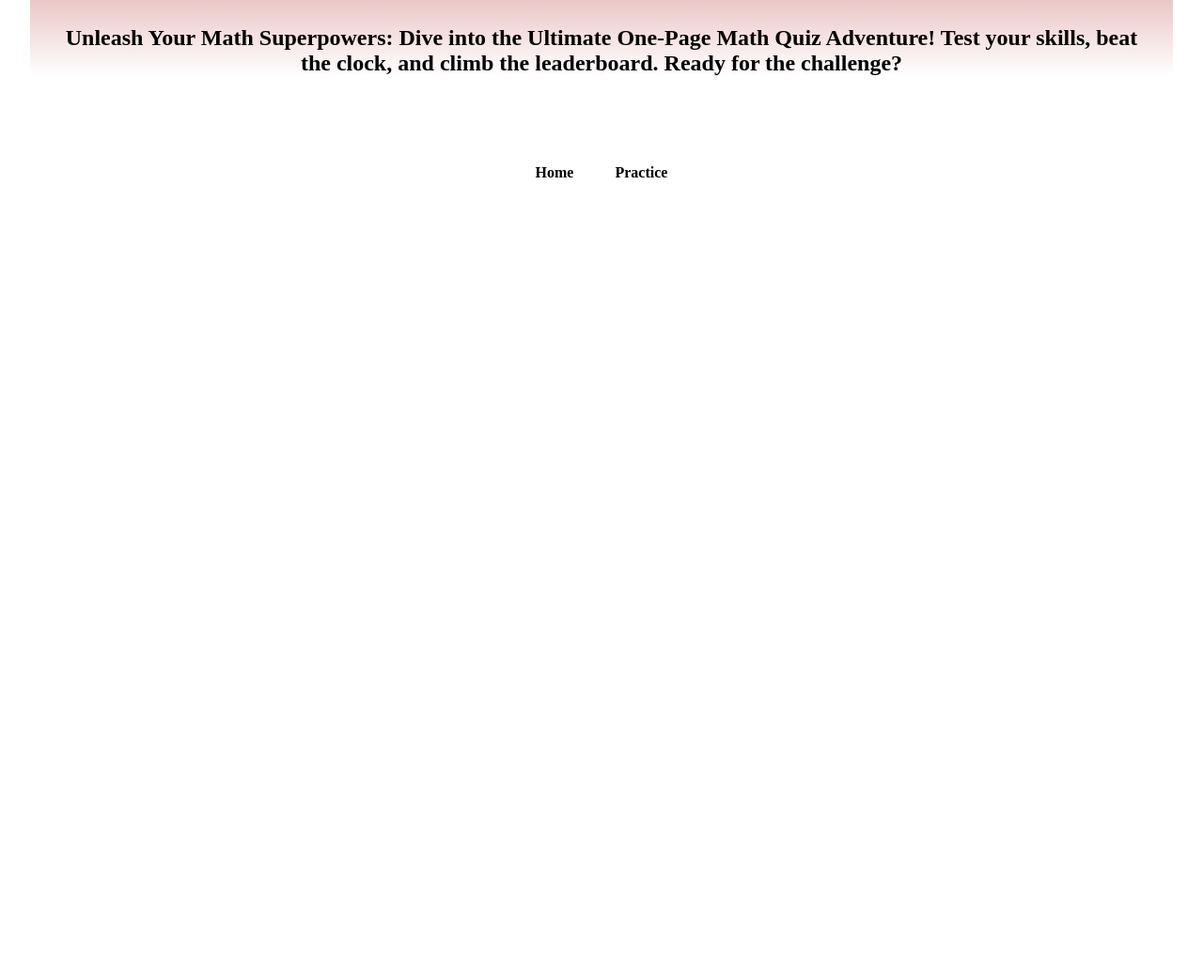
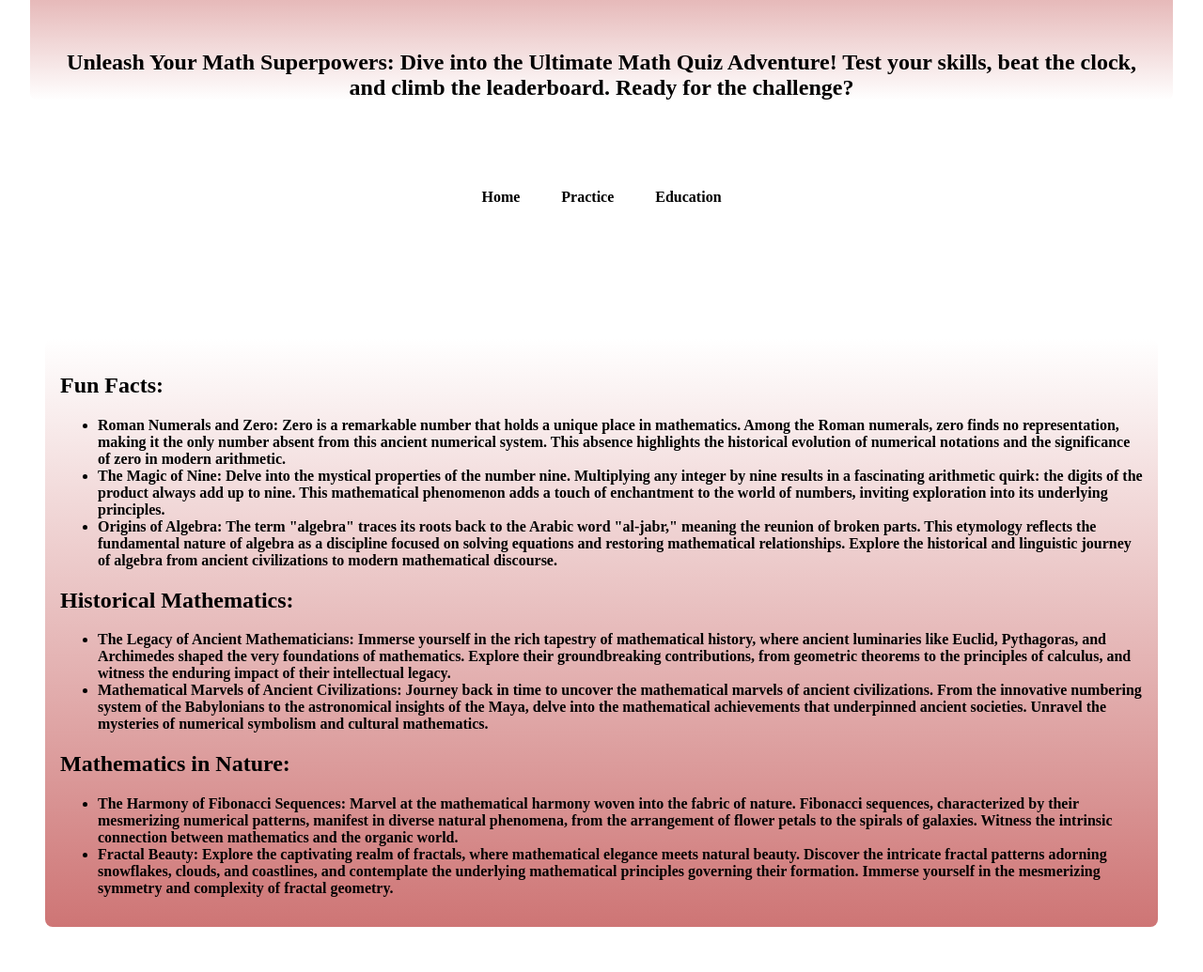
Before and after one commit to SGurmai/Project-2, a plain HTML site: page index.html in a window 1280 px wide. Shown: the part 171-1206 px from the top of the page at 94% size. Before the commit the page ends 800 px from the top, so only its background shows below. Drawn offline with Linux system fonts and the light colour scheme.

Commit message:
Add files via upload

```diff
--- a/index.html
+++ b/index.html
@@ -8,18 +8,56 @@
 </head>
 <body>
 
-    <!-- Header -->
+    <section class="header-section">
 
     <header class="header">
         <h1>Math quiz</h1>
-        <p>Unleash Your Math Superpowers: Dive into the Ultimate One-Page Math Quiz Adventure! Test your skills,
+        <p>Unleash Your Math Superpowers: Dive into the Ultimate Math Quiz Adventure! Test your skills,
             beat the clock, and climb the leaderboard. Ready for the challenge?</p>
     </header>
 
     <div class="navbar">
-        <a href="index.html">Home</a>
+        <a href="index.html" class="current">Home</a>
         <a href="./html/Practice.html">Practice</a>
+        <a href="./html/Education.html">Education</a>
     </div>
+
+    </section>
+
+    <!-- Info section -->
+
+    <section class="section">
+
+        <h2>Fun Facts:</h2>
+
+        <ul>
+            <li>Roman Numerals and Zero: Zero is a remarkable number that holds a unique place in mathematics. Among the Roman numerals, zero finds no representation,
+                making it the only number absent from this ancient numerical system. This absence highlights the historical evolution of numerical notations and the significance of zero in modern arithmetic.</li>
+            <li>The Magic of Nine: Delve into the mystical properties of the number nine. Multiplying any integer by nine results in a fascinating arithmetic quirk: the digits of the product always add up to nine.
+                This mathematical phenomenon adds a touch of enchantment to the world of numbers, inviting exploration into its underlying principles.</li>
+            <li>Origins of Algebra: The term "algebra" traces its roots back to the Arabic word "al-jabr," meaning the reunion of broken parts. This etymology reflects the fundamental nature of algebra as a discipline focused on solving equations and restoring mathematical relationships.
+                 Explore the historical and linguistic journey of algebra from ancient civilizations to modern mathematical discourse.</li>
+        </ul>
+
+        <h2>Historical Mathematics:</h2>
+
+        <ul>
+            <li>The Legacy of Ancient Mathematicians: Immerse yourself in the rich tapestry of mathematical history, where ancient luminaries like Euclid, Pythagoras, and Archimedes shaped the very foundations of mathematics.
+                Explore their groundbreaking contributions, from geometric theorems to the principles of calculus, and witness the enduring impact of their intellectual legacy.</li>
+            <li>Mathematical Marvels of Ancient Civilizations: Journey back in time to uncover the mathematical marvels of ancient civilizations. From the innovative numbering system of the Babylonians to the astronomical insights of the Maya,
+                delve into the mathematical achievements that underpinned ancient societies. Unravel the mysteries of numerical symbolism and cultural mathematics.</li>
+        </ul>
+
+        <h2>Mathematics in Nature:</h2>
+
+        <ul>
+            <li>The Harmony of Fibonacci Sequences: Marvel at the mathematical harmony woven into the fabric of nature. Fibonacci sequences, characterized by their mesmerizing numerical patterns, manifest in diverse natural phenomena,
+                from the arrangement of flower petals to the spirals of galaxies. Witness the intrinsic connection between mathematics and the organic world.</li>
+            <li>Fractal Beauty: Explore the captivating realm of fractals, where mathematical elegance meets natural beauty. Discover the intricate fractal patterns adorning snowflakes, clouds, and coastlines, and contemplate the underlying mathematical principles governing their formation.
+                Immerse yourself in the mesmerizing symmetry and complexity of fractal geometry.</li>
+        </ul>
+
+    </section>
 
 </body>
 </html>
```
